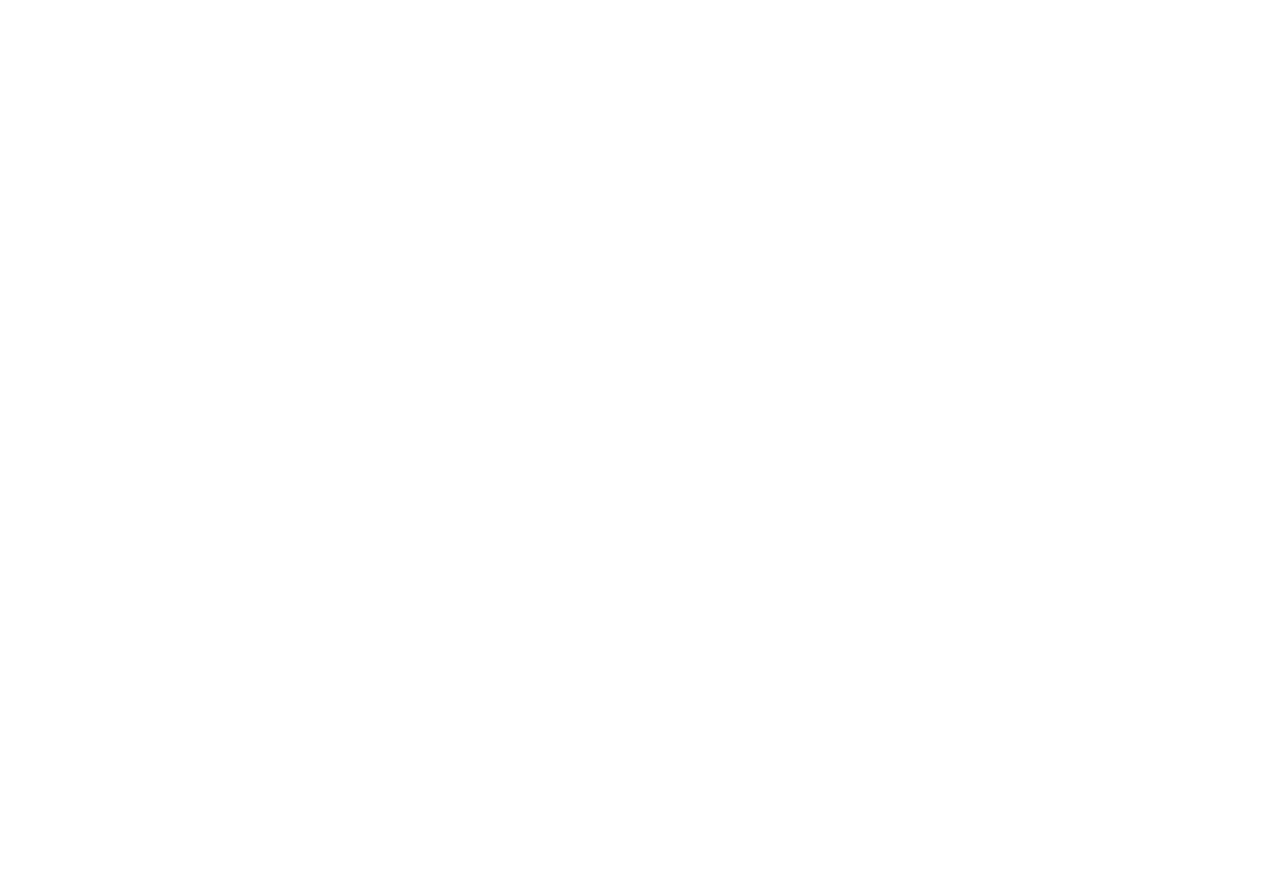
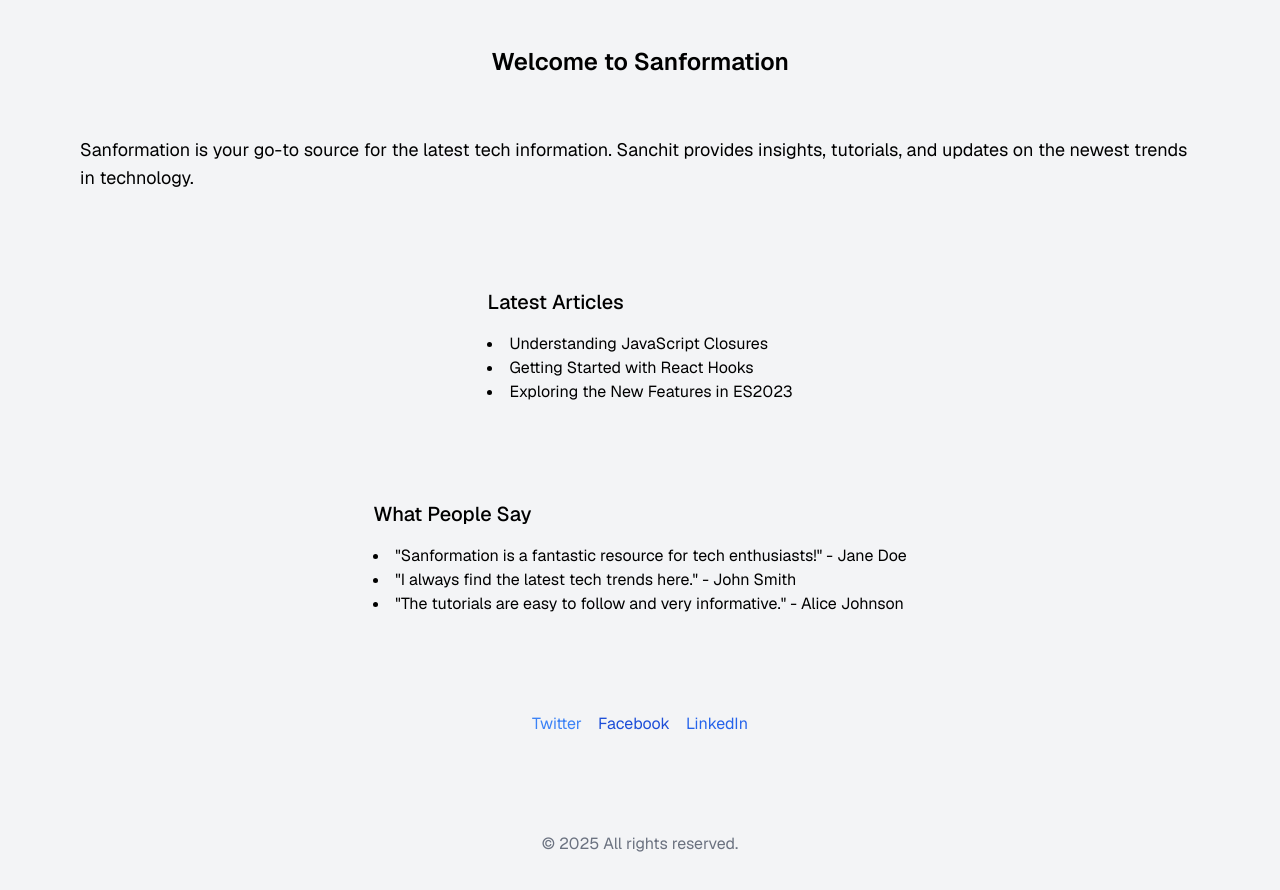
Before and after one commit to joblessgod/Sanformation-Web, a Next.js app: page / in a window 1280 px wide. Shown: the part 280-1170 px from the top of the page. Before the commit the page ends 800 px from the top, so only its background shows below. Built offline with nearby package versions, Linux system fonts and the light colour scheme; no server answers.

Commit message:
added user's fullName show when they logged in

```diff
--- a/app/page.js
+++ b/app/page.js
@@ -1,8 +1,45 @@
+import { currentUser } from '@clerk/nextjs/server'
+
 export default async function Home() {
-
+  const user = await currentUser()
   return (
-    <div className="grid grid-rows-[20px_1fr_20px] items-center justify-items-center p-8 pb-20 gap-16 sm:p-20 font-[family-name:var(--font-geist-sans)]">
-      <h1 className="text-4xl font-bold text-center">Hello Guest User!</h1>
+    <div className="bg-gray-100 text-black grid grid-rows-[20px_1fr_20px] items-center justify-items-center p-8 pb-20 gap-16 sm:p-20 font-[family-name:var(--font-geist-sans)]">
+      <h1 className="text-4xl font-bold text-center">{user ? `Hello ${user.fullName}` : `Hello Guest User`}</h1>
+      <div className="text-center"></div>
+      <h2 className="text-2xl font-semibold mt-8">Welcome to Sanformation</h2>
+      <p className="mt-4 text-lg">
+        Sanformation is your go-to source for the latest tech information. Sanchit provides insights, tutorials, and updates on the newest trends in technology.
+      </p>
+      <div className="mt-8">
+        <h3 className="text-xl font-medium">Latest Articles</h3>
+        <ul className="list-disc list-inside mt-4 text-left">
+          <li>Understanding JavaScript Closures</li>
+          <li>Getting Started with React Hooks</li>
+          <li>Exploring the New Features in ES2023</li>
+        </ul>
+      </div>
+      <div className="mt-8">
+        <h3 className="text-xl font-medium">What People Say</h3>
+        <ul className="list-disc list-inside mt-4 text-left">
+          <li>"Sanformation is a fantastic resource for tech enthusiasts!" - Jane Doe</li>
+          <li>"I always find the latest tech trends here." - John Smith</li>
+          <li>"The tutorials are easy to follow and very informative." - Alice Johnson</li>
+        </ul>
+      </div>
+      <div className="mt-8 flex space-x-4">
+        <a href="https://twitter.com" className="text-blue-500">
+          <i className="fab fa-twitter"></i> Twitter
+        </a>
+        <a href="https://facebook.com" className="text-blue-700">
+          <i className="fab fa-facebook"></i> Facebook
+        </a>
+        <a href="https://linkedin.com" className="text-blue-600">
+          <i className="fab fa-linkedin"></i> LinkedIn
+        </a>
+      </div>
+      <div className="mt-8 text-center text-gray-500">
+        &copy; 2025 All rights reserved.
+      </div>
     </div>
-  );
+  )
 }
```
